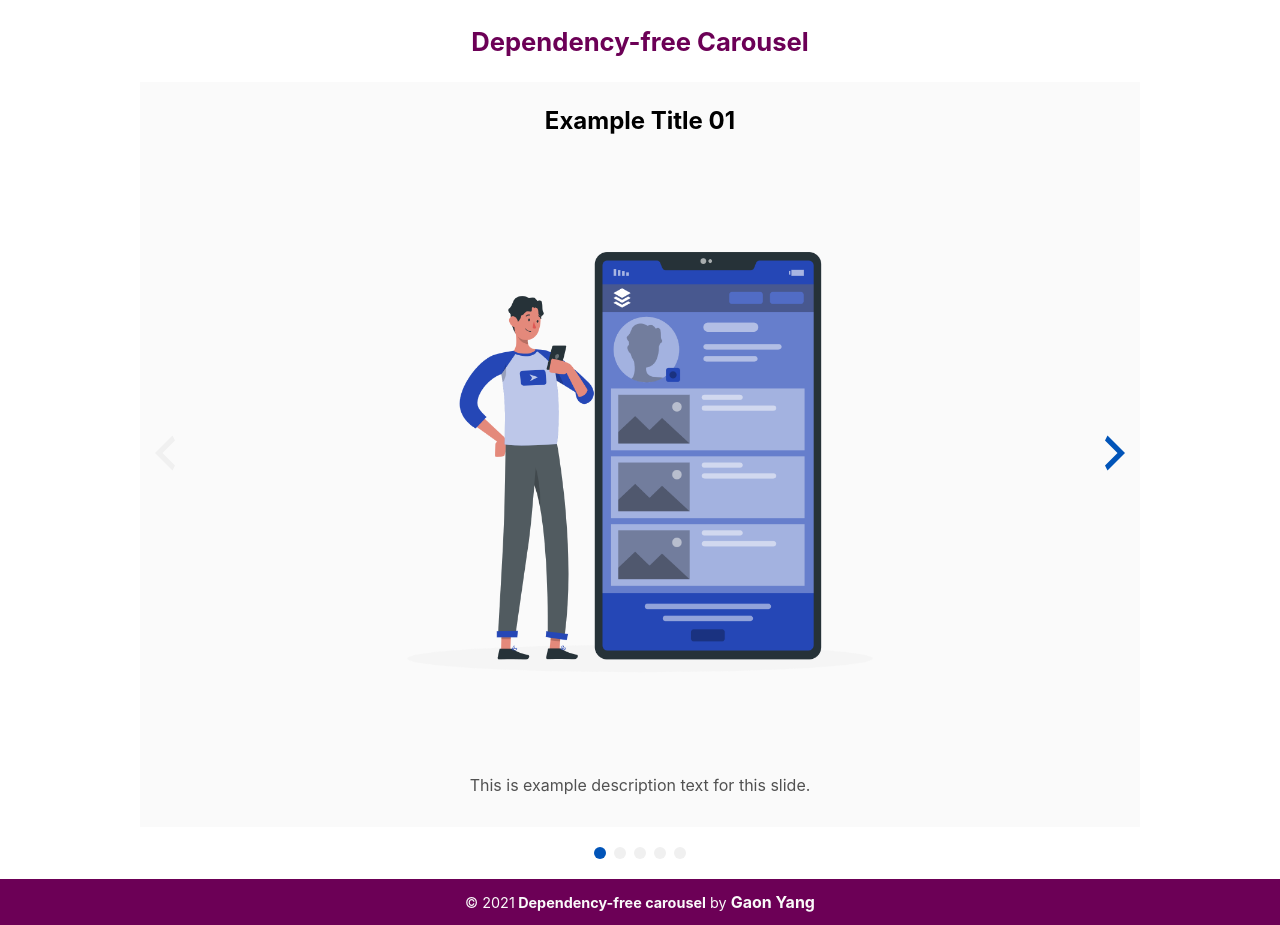
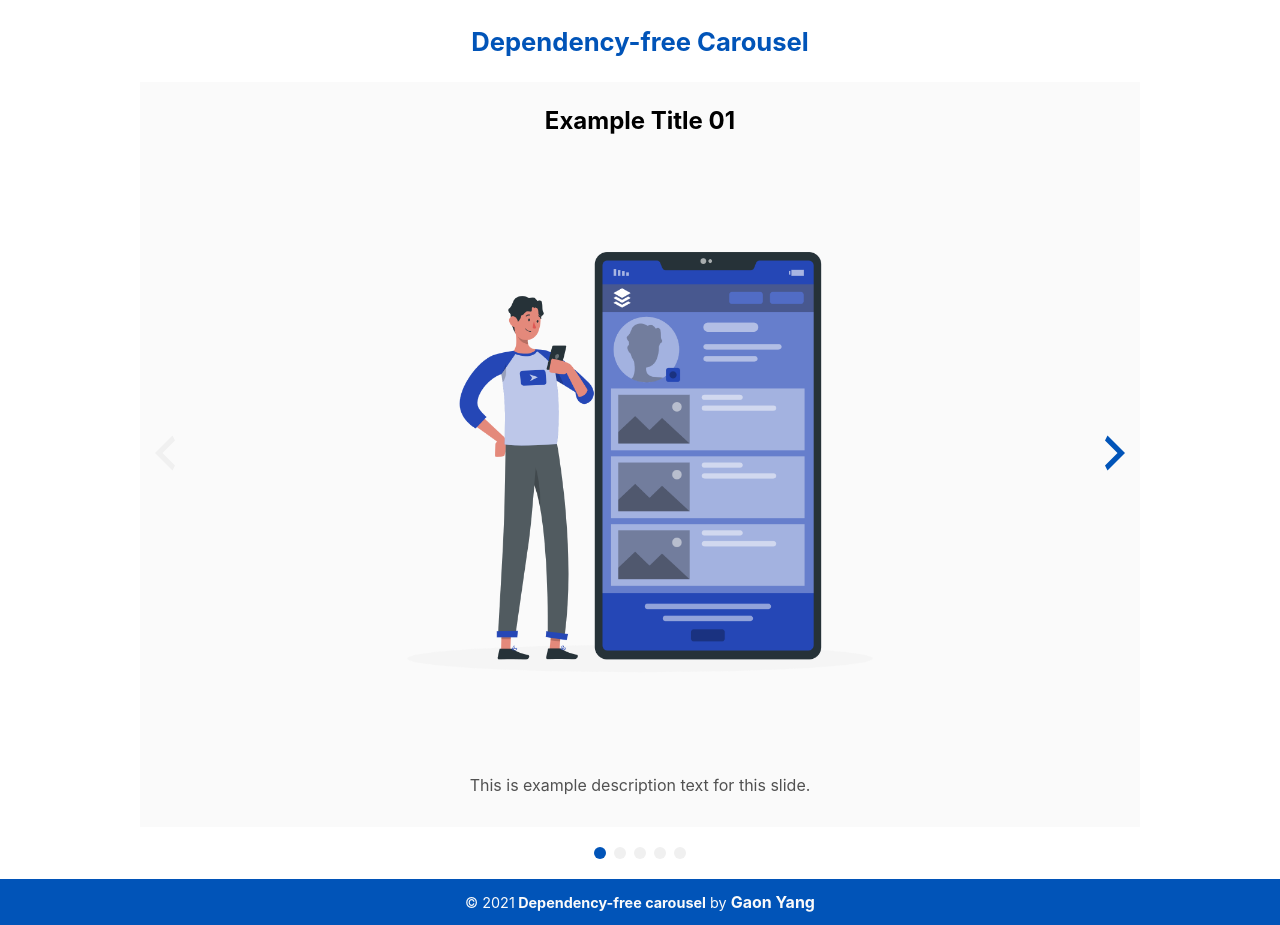
Before and after one commit to gaonita/dependencyfreecarousel, a React (Create React App) app: page / in a window 1280 px wide. Built offline with nearby package versions, Linux system fonts and the light colour scheme.

Commit message:
changed color

```diff
--- a/src/App.css
+++ b/src/App.css
@@ -16,12 +16,12 @@ header {
 .headerText {
   font-size: 1.6rem;
   font-weight: bold;
-  color: #6C0056;
+  color: #0154b8;
 }
 
 footer {
   width: 100%;
-  background-color: #6C0056;
+  background-color: #0154b8;
   height: 4rem;
   display: flex;
   align-items: center;
```
